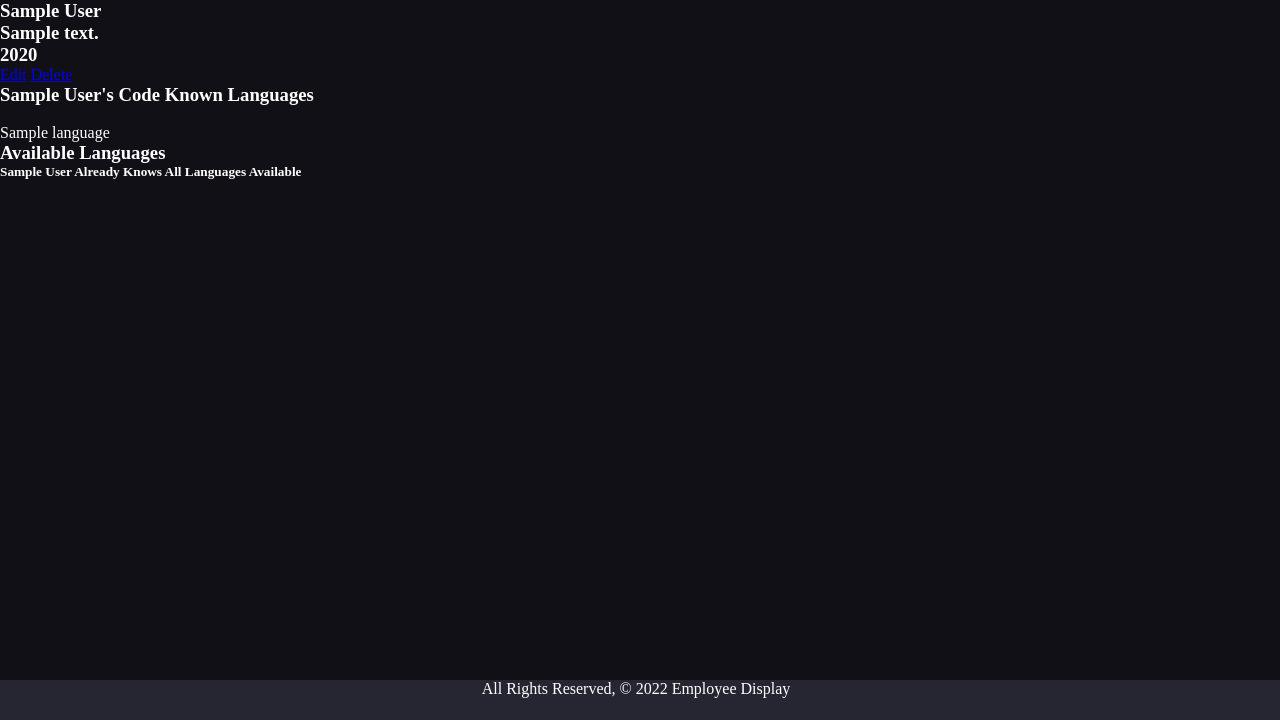
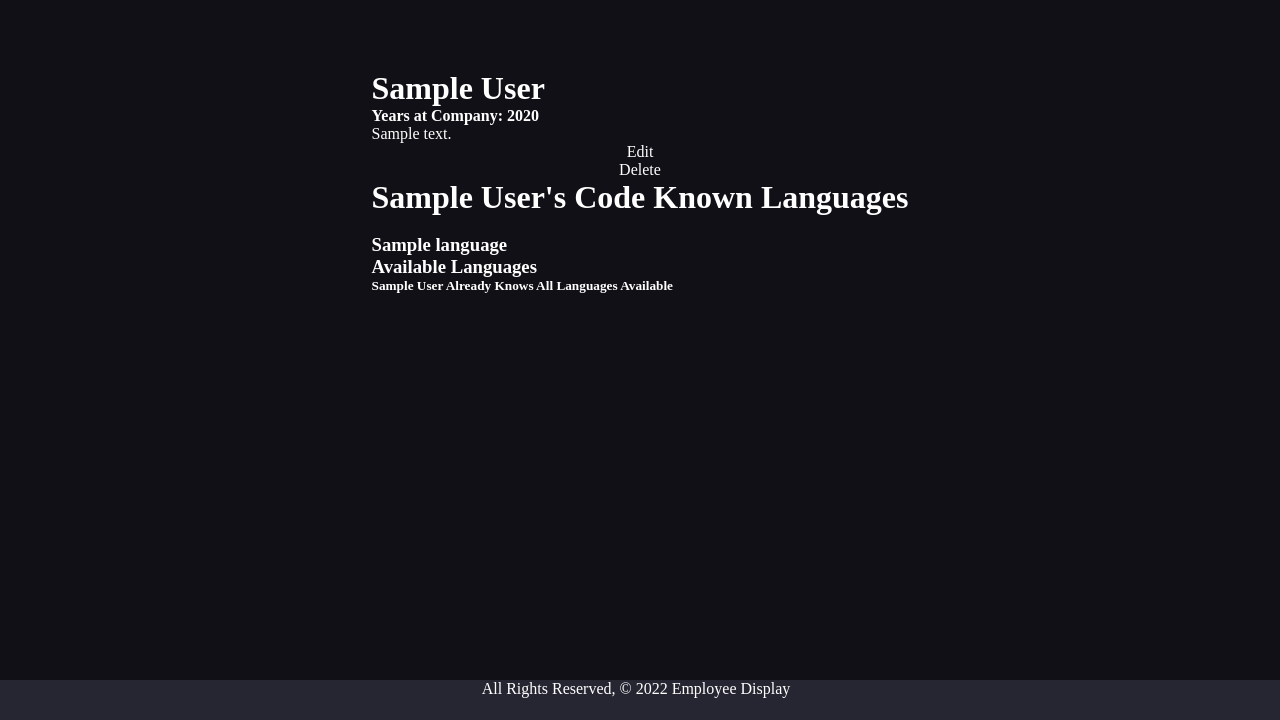
Before and after one commit to charles-ramos/employeedisplay, a Django app: page /employees/1/ in a window 1280 px wide. Shown: the part 80-800 px from the top of the page. Run offline with Django 4.2, Linux system fonts and the light colour scheme; a user stored in the database is signed in; tables that the repository leaves empty hold one stand-in row (values such as "Sample post").

Commit message:
added styling

```diff
--- a/employeedisplay/settings.py
+++ b/employeedisplay/settings.py
@@ -35,6 +35,7 @@ ALLOWED_HOSTS = []
 
 INSTALLED_APPS = [
     'main_app',
+    'sass_processor',
     'django.contrib.admin',
     'django.contrib.auth',
     'django.contrib.contenttypes',
@@ -121,6 +122,7 @@ USE_TZ = True
 
 STATIC_URL = 'static/'
 
+
 # Default primary key field type
 # https://docs.djangoproject.com/en/4.1/ref/settings/#default-auto-field
 
--- a/main_app/static/css/style.css
+++ b/main_app/static/css/style.css
@@ -101,12 +101,6 @@ li{
   position: relative;
   min-width: 320px;
   height: 300px;
-  background-color: rgba(17, 16, 22);
-  box-shadow: inset 5px 5px 5px rgba(0,0,0,0.05),
-              inset -5px -5px -5px rgba(255,255,255,0.5),
-              5px 5px 5px rgba(0,0,0,0.05),
-              -5px -5px -5px rgba(255,255,255,0.5);
-  border-radius: 15px;
   margin: 30px;
 }
 
@@ -116,17 +110,20 @@ li{
   left: 10px;
   right: 10px;
   bottom: 10px;
-  background-color: rgb(17, 16, 22);
-  box-shadow: -15px -15px 15px(255,255,255,0.2),
-              15px 15px 15px rgba(0,0,0,0.1),
-              inset -5px -5px 5px rgba(255,255,255,0.2),
-              inset 5px 5px 5px rgba(0,0,0,0.1);
+  box-shadow: 2px 2px 8px 8px rgb(53, 9, 53);
   border-radius: 10px;
 }
 
 .content{
   padding: 20px;
   text-align: center;
+  text-decoration: none;
+  color: white;
+}
+
+.content a {
+  text-decoration: none;
+  color: white;
 }
 
 #main{
@@ -136,6 +133,8 @@ li{
 .centerform{
   text-align: center;
 }
+
+
 
 input[type=text], select{
   padding: 12px 20px;
@@ -181,6 +180,17 @@ input[type=number],select{
   text-align: center;
 }
 
+.btnhold a{
+  border-radius: 4px;
+  text-decoration: none;
+  color: white;
+}
+
+.btnhold a:hover{
+  background-color: white;
+  color: rgba(38, 38, 50);
+}
+
 .footer {
   position: absolute;
   bottom: 0;
--- a/main_app/templates/base.html
+++ b/main_app/templates/base.html
@@ -6,8 +6,7 @@
     <meta http-equiv="X-UA-Compatible" content="IE=edge">
     <meta name="viewport" content="width=device-width, initial-scale=1.0">
     <title>Employee Display</title>
-    <link rel="stylesheet" type="text/css" href="{% static 'css/style.css' %}" />
-</head>
+    <link rel="stylesheet" type="text/css" href="{% static 'css/style.css' %}" /></head>
 <body>
     <div class="header">
         <div class="inner_header">
--- a/main_app/templates/employees/detail.html
+++ b/main_app/templates/employees/detail.html
@@ -1,27 +1,30 @@
 {% extends 'base.html' %} {% block content %}
-<h3>
+
+<div class="body">
+    <div class="container">
+        <div class="card">
+
+            <h1>
                 {{ employee.name }}
-    <br>
-    {{ employee.description }}
-    <br>
-    {{ employee.years }}
-</h3>
-<a href="{% url 'employees_update' employee.id %}">Edit</a>
-<a href="{% url 'employees_delete' employee.id %}">Delete</a>
-<div>
-    <h3>{{ employee.name }}'s Code Known Languages</h3>
+            </h1>
+            <h4>Years at Company: {{ employee.years }}</h4>
+            <p>{{ employee.description }}</p>
+            <div class="btnhold"><a href="{% url 'employees_update' employee.id %}">Edit</a></div>
+            <div class="btnhold"><a href="{% url 'employees_delete' employee.id %}">Delete</a></div>
+
+
+            <h1>{{ employee.name }}'s Code Known Languages</h1>
             <br>
             {% if employee.languages.count %} {% for language in employee.languages.all %}
 
-    {{language.name}}
+            <h3>{{language.name}}</h3>
+
 
             {% endfor %} {% else %}
 
             <h5>No Languages</h5>
             {% endif %}
-</div>
 
-<div>
             <h3>Available Languages</h3>
             {% if languages.count %}
             {% for language in languages.all %}
@@ -38,6 +41,6 @@
             <h5>{{ employee.name }} Already Knows All Languages Available</h5>
             {% endif %}
         </div>
-
-
+    </div>
+</div>
 {% endblock %}
--- a/main_app/views.py
+++ b/main_app/views.py
@@ -1,6 +1,8 @@
 from django.shortcuts import render, redirect
 from django.views.generic import ListView, DetailView
 from django.contrib.auth import login
+from django.contrib.auth.decorators import login_required
+from django.contrib.auth.mixins import LoginRequiredMixin
 from django.views.generic.edit import CreateView, UpdateView, DeleteView
 from django.contrib.auth.forms import UserCreationForm
 from .models import Employee, Language
@@ -11,10 +13,12 @@ def home(request):
 def about(request):
     return render(request, 'about.html')
 
+@login_required
 def employees_index(request):
     employees = Employee.objects.all()
     return render(request, 'employees/index.html',{'employees': employees} )
 
+@login_required
 def employees_detail(request, employee_id):
     employee = Employee.objects.get(id=employee_id)
     languages_employee_doesnt_know = Language.objects.exclude(id__in = employee.languages.all().values_list('id'))
@@ -23,6 +27,7 @@ def employees_detail(request, employee_id):
         'languages': languages_employee_doesnt_know,
     })
 
+@login_required
 def assoc_language(request, employee_id, language_id):
     Employee.objects.get(id=employee_id).languages.add(language_id)
     return redirect('detail', employee_id=employee_id)
@@ -46,24 +51,29 @@ def signup(request):
     context = {'form': form, 'error_message': error_message}
     return render(request, 'registration/signup.html', context)
 
-class EmployeeCreate(CreateView):
+
+class EmployeeCreate(LoginRequiredMixin, CreateView):
     model = Employee
     fields = ['name', 'description', 'years']
+    def form_valid(self,form):
+        # Assigns the logged in user (self.request.user)
+        form.instance.user = self.request.user
+        return super().form_valid(form)
     success_url = '/employees'
 
-class EmployeeUpdate(UpdateView):
+class EmployeeUpdate(LoginRequiredMixin, UpdateView):
     model = Employee
-    fields = ['name', 'description', 'years']
+    fields = ['description', 'years']
 
-class EmployeeDelete(DeleteView):
+class EmployeeDelete(LoginRequiredMixin, DeleteView):
     model = Employee
     success_url = '/employees'
 
-class LanguageList(ListView):
+class LanguageList(LoginRequiredMixin, ListView):
     model = Language
     template_name = 'languages/index.html'
 
-class LanguageCreate(CreateView):
+class LanguageCreate(LoginRequiredMixin, CreateView):
     model = Language
     fields = ('name', 'type')
     success_url = '/languages'
```
Also changed, not shown: main_app/templates/employees/index.html (+4 -3 lines), main_app/templates/languages/index.html (+13 -6 lines). Lines whose indentation alone changed are shown as unchanged.
